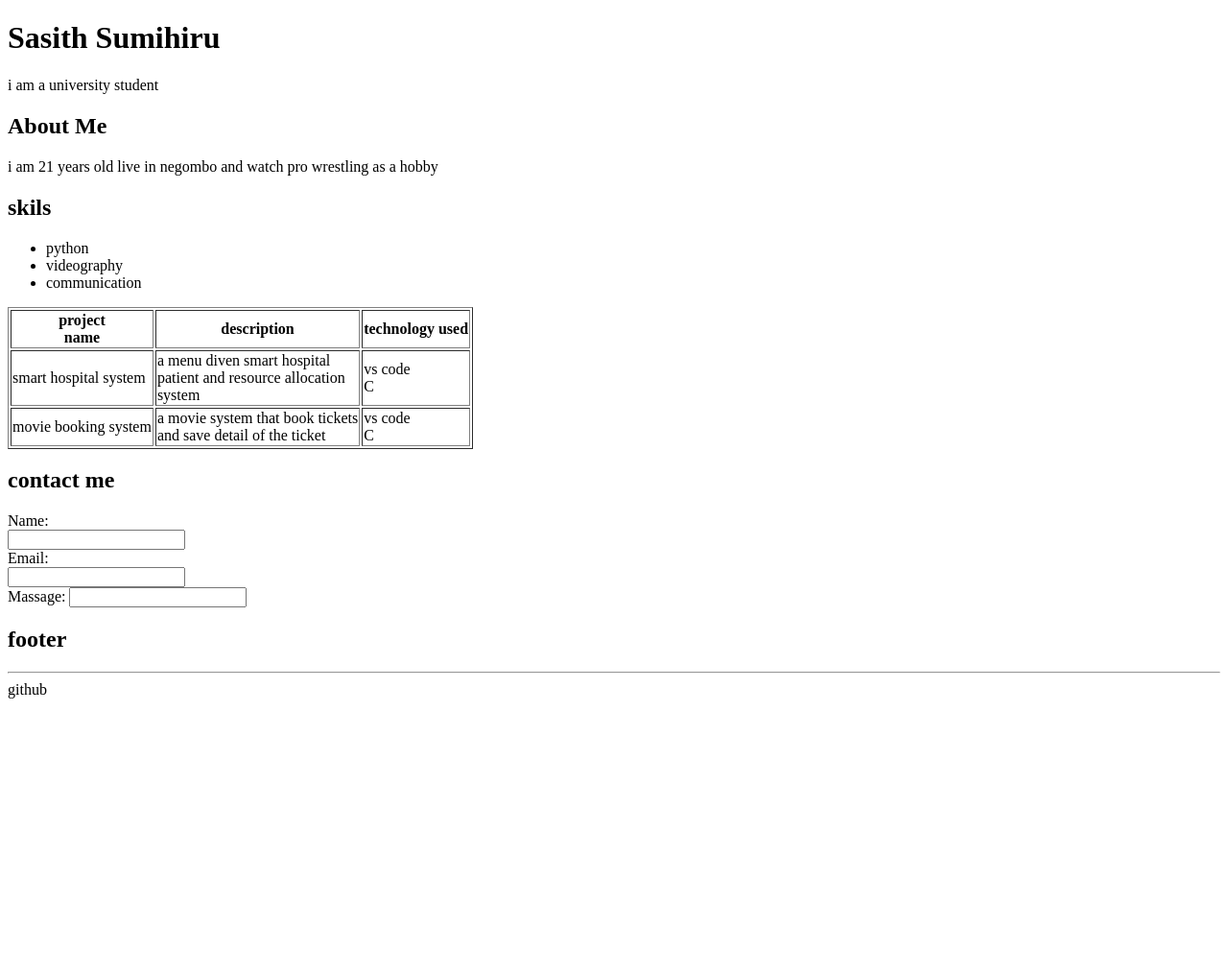
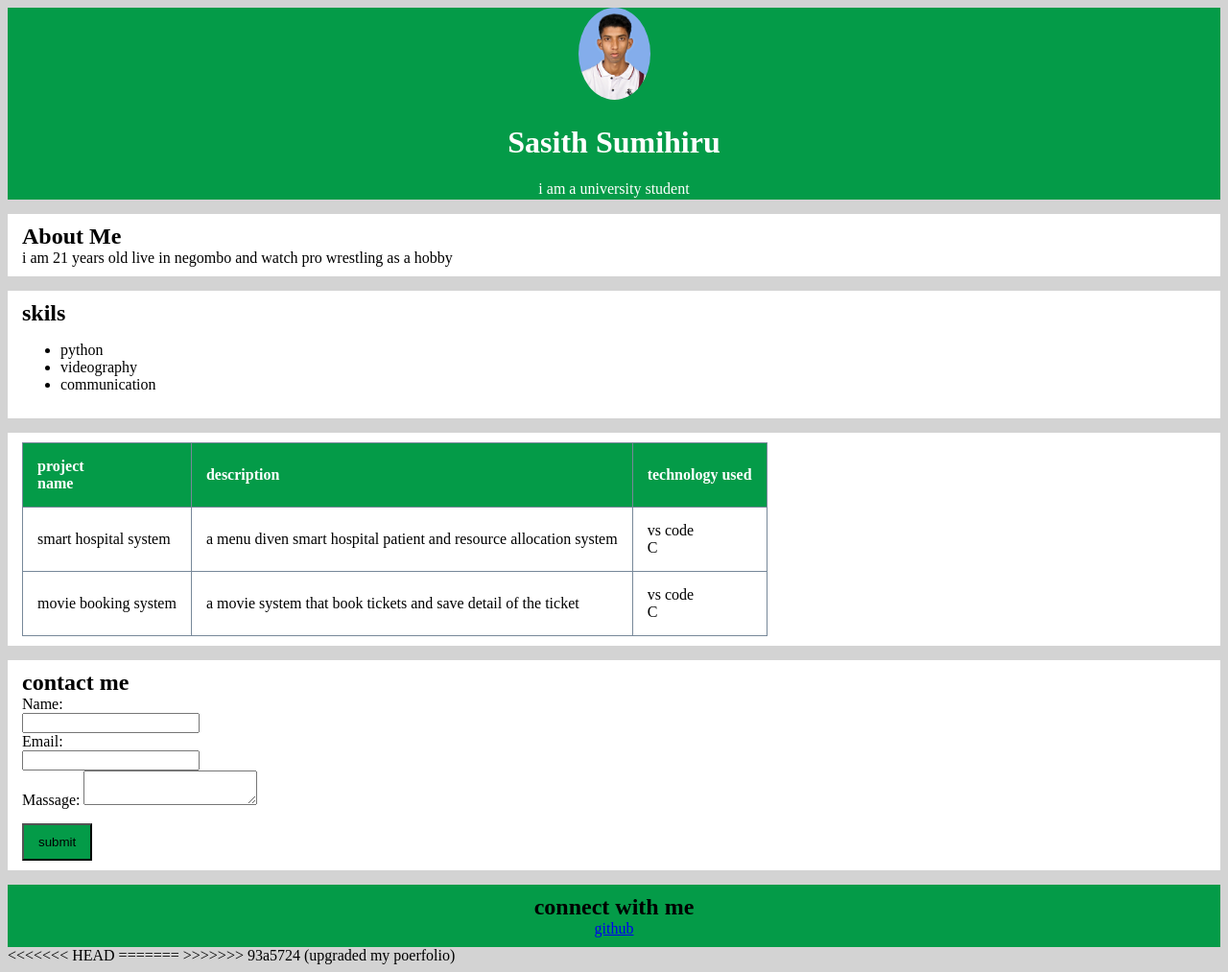
Before and after one commit to sasithsumihiru-beep/full-stack-fundementals-portfolio, a plain HTML site: page portfolio.html in a window 1280 px wide. Shown: the whole page at 96% size. Before the commit the page ends 800 px from the top, so only its background shows below. Drawn offline with Linux system fonts and the light colour scheme.

Commit message:
upgraded my poerfolio

```diff
--- a/portfolio.html
+++ b/portfolio.html
@@ -1,21 +1,31 @@
 <!DOCTYPE html>
 <html>
-    <head>
-        <title>My portfolio</title>
-    </head>
 
-    <body>
+<head>
+    <title>My portfolio</title>
+    <link rel="stylesheet" href="style.css">
+</head>
+
+<body>
+    <header class="profile-picture">
+        <img src="DSC_0705 copy.jpg" alt="Profile" class="profile-pic">
         <h1>Sasith Sumihiru</h1>
         <p>i am a university student</p>
+    </header>
+
+    <div class="about-me">
         <h2>About Me</h2>
         <p>i am 21 years old live in negombo and watch pro wrestling as a hobby </p>
-
+    </div>
+    <div class="skill">
         <h2>skils</h2>
         <ul>
             <li>python</li>
             <li>videography</li>
             <li>communication</li>
         </ul>
+    </div>
+    <div class="project">
         <table border="1">
             <tr>
                 <th>project<br> name</th>
@@ -24,28 +34,44 @@
             </tr>
             <tr>
                 <td>smart hospital system</td>
-                <td>a menu diven smart hospital<br> patient and resource allocation <br>system</td>
+                <td>a menu diven smart hospital patient and resource allocation system</td>
                 <td>vs code <br> C</td>
             </tr>
             <tr>
                 <td>movie booking system</td>
-                <td>a movie system that book tickets<br> and save detail of the ticket </td>
+                <td>a movie system that book tickets and save detail of the ticket </td>
                 <td>vs code <br> C</td>
             </tr>
         </table>
+    </div>
+    <div class="contact-me">
         <h2>contact me</h2>
         <form>
-            <lable for "name"> Name:</lable><br>
-            <input type="text" id="name" ><br>
-            <label for "email">Email:</label><br>
-            <input type="text" id="email" ><br>
-            <label for "massage">Massage:</label>
-            <input type ="text" id="massage"><br>
+            <lable for ="name"> Name:</lable><br>
+            <input type="text" id="name"><br>
+            <label for ="email">Email:</label><br>
+            <input type="text" id="email"><br>
+            <label for ="massage">Massage:</label>
+            <textarea id="massage"></textarea><br>
+            <input class="submit-button" type="submit" value="submit">
         </form>
-        <h2>footer</h2>
-        <hr/>
-        <a herf="https://github.com/account">github</a>
+    </div>
+    <div class="connect-with-me ">
+        <h2>connect with me</h2>
+        <a href="https://github.com/account">github</a>
+    </div>
 
 
+<<<<<<< HEAD
     </body>
 </html>
+=======
+
+
+
+
+
+</body>
+
+</html>
+>>>>>>> 93a5724 (upgraded my poerfolio)
--- /dev/null
+++ b/style.css
@@ -0,0 +1,84 @@
+body{
+    background-color: lightgray;
+}
+
+.profile-picture{
+    background-color: rgb(4,155,72);
+    color:white;
+    text-align: center;
+    height: 200px;
+
+}
+.profile-pic{
+    width: 75px;
+    border-radius: 100%;
+
+}
+h2,p{
+    margin: 0;
+}
+.about-me{
+    margin-top: 15px;
+    background-color: white;
+    padding-top: 10px;
+    text-align: justify;
+    padding-left: 15px;
+    padding-right: 15px;
+    padding-bottom: 10px;
+}
+.skill{
+    margin-top: 15px;
+    background-color: white;
+    padding-top: 10px;
+    text-align: justify;
+    padding-left: 15px;
+    padding-right: 15px;
+    padding-bottom: 10px;
+}
+.project{
+    margin-top: 15px;
+    background-color: white;
+    padding-top: 10px;
+    text-align: justify;
+    padding-left: 15px;
+    padding-right: 15px;
+    padding-bottom: 10px;
+}
+.contact-me{
+    margin-top: 15px;
+    background-color: white;
+    padding-top: 10px;
+    text-align: justify;
+    padding-left: 15px;
+    padding-right: 15px;
+    padding-bottom: 10px;
+}
+.connect-with-me{
+    margin-top: 15px;
+    background-color:rgb(4,155,72);
+    padding-top: 10px;
+    text-align: center;
+    padding-left: 15px;
+    padding-right: 15px;
+    padding-bottom: 10px;
+}
+table,th,td{
+    border-collapse: collapse;
+    border-color: lightslategray;
+}
+th{
+    background-color: rgb(4,155,72);
+    color: white;
+}
+th,td{
+    padding: 15px;
+}
+.submit-button{
+    margin-top: 15px;
+    background-color: rgb(4,155,72);
+    padding-top: 10px;
+    text-align: center;
+    padding-left: 15px;
+    padding-right: 15px;
+    padding-bottom: 10px;
+}
```
Also changed, not shown: DSC_0705 copy.jpg (added).
